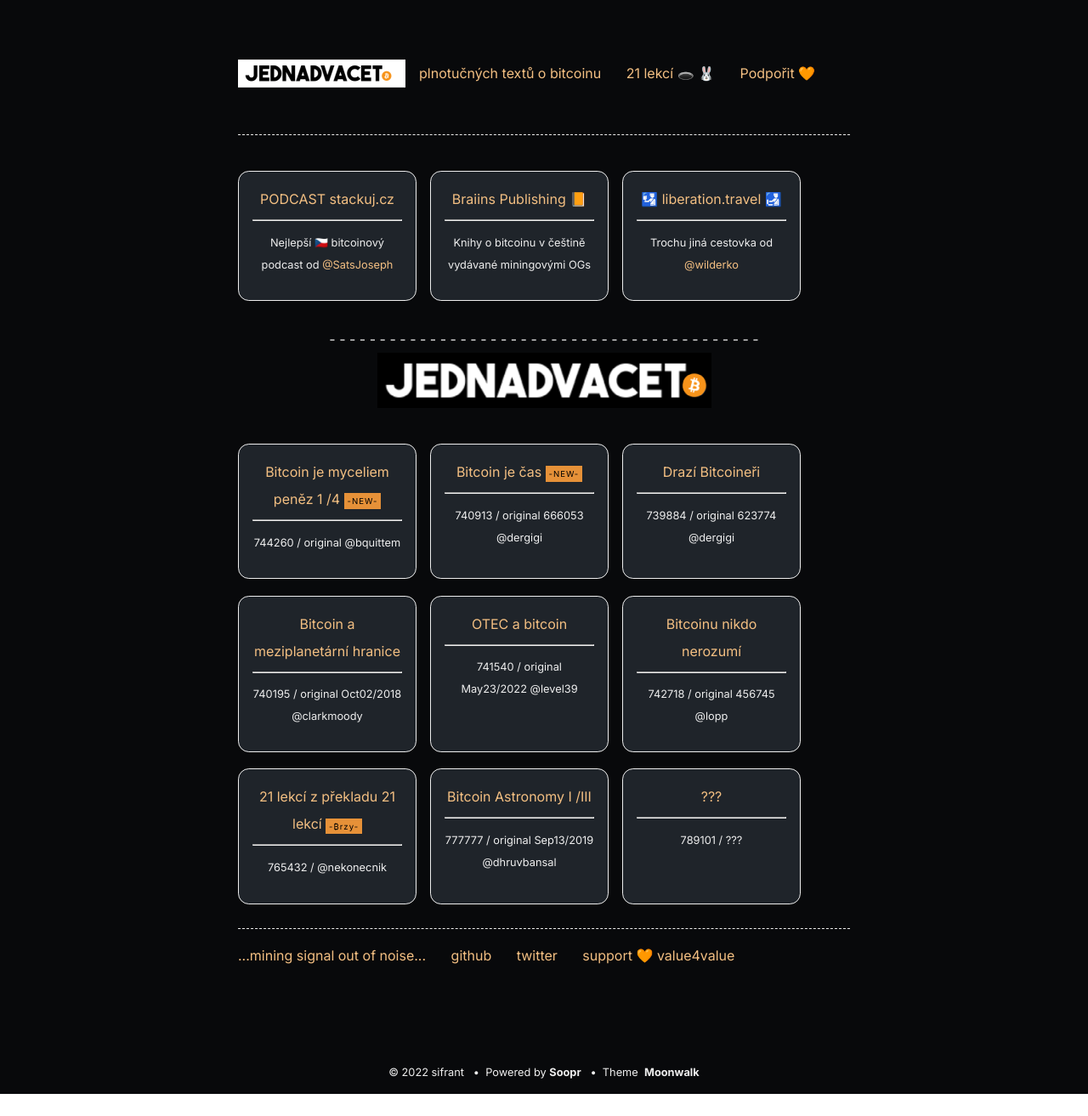
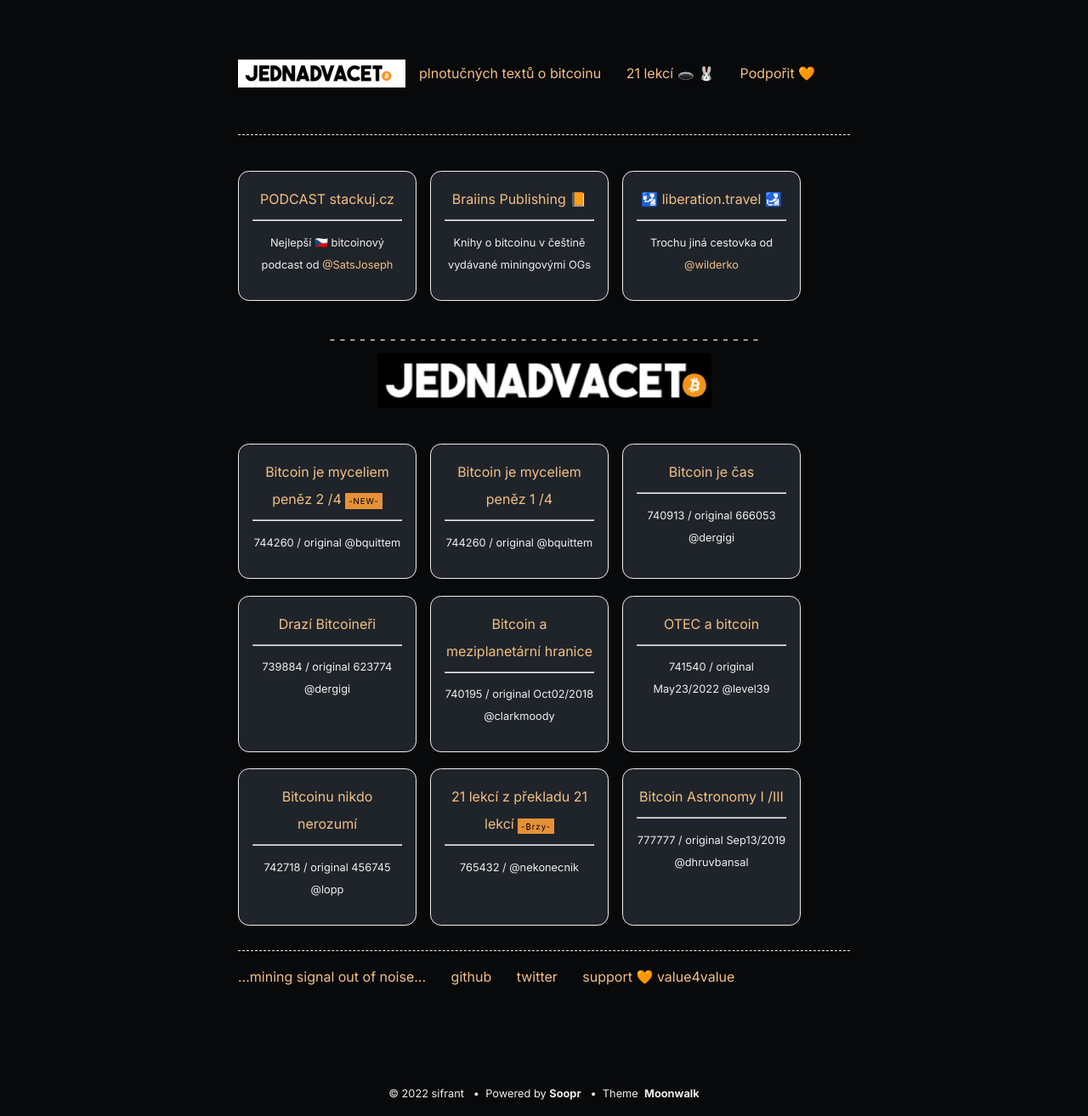
Before and after one commit to abhinavs/moonwalk, a Jekyll site: the page built from index.md, in a window 1280 px wide. Shown: the whole page at 85% size. Built offline with Jekyll 4.4.1, drawn with Linux system fonts in a browser that asks for light colours; before the commit the page ends 1287 px from its top, so only the background shows below that.

Commit message:
Update home.yml

```diff
--- a/_data/home.yml
+++ b/_data/home.yml
@@ -17,15 +17,20 @@ navbar_entries:
 
 
 project_entries:
+  - title: Bitcoin je myceliem peněz 2 /4
+    url: ./posts/0745093-mycelium-II
+    desc: 744260 / original @bquittem
+    highlight: -NEW-
+
   - title: Bitcoin je myceliem peněz 1 /4
     url: ./posts/0744260-mycelium-I
     desc: 744260 / original @bquittem
-    highlight: -NEW-
+#    highlight: -NEW-
 
   - title: Bitcoin je čas
     url: ./posts/0740913-btc-je-cas
     desc: 740913 / original 666053 @dergigi
-    highlight: -NEW-
+#    highlight: -NEW-
 
   - title: Drazí Bitcoineři
     url: ./posts/0739884-drazi-bitcoineri
@@ -56,9 +61,9 @@ project_entries:
     desc: 777777 / original Sep13/2019 @dhruvbansal
 #    highlight: ₿rzy
 
-  - title: ???
-    url: ./ticktock
-    desc: 789101 / ???
+#  - title: ???
+#    url: ./ticktock
+#    desc: 789101 / ???
 #    highlight: TDB
 #
 #  - title: Project 10
```
